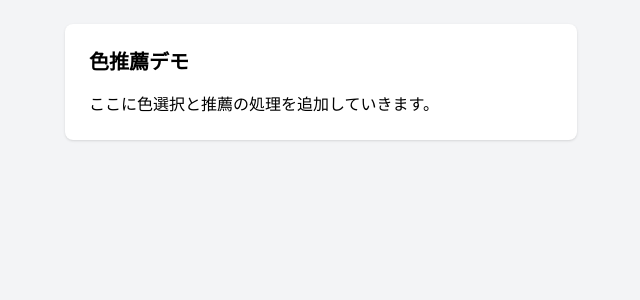
After one commit to emar27181/my-color-recommendation-project, a Flask app: page /color_recommend in a window 1280 px wide. The commit adds this page. Shown: the top 300 px of the page, without its empty margins (319-959 px from the left). Run offline with Flask 3, Linux system fonts and the light colour scheme; some libraries are stand-ins or nearby versions.

Commit message:
色の推薦のデモページの仮実装

```diff
--- a/src/app.py
+++ b/src/app.py
@@ -12,6 +12,10 @@ def home():
 def about():
     return render_template("about.html")
 
+@app.route("/color_recommend")
+def color_recommend():
+    return render_template("color_recommend.html")
+
 
 if __name__ == "__main__":
     app.run(debug=True)
--- a/src/templates/base.html
+++ b/src/templates/base.html
@@ -1,16 +1,19 @@
 <!DOCTYPE html>
 <html lang="ja">
+
 <head>
     <meta charset="UTF-8">
     <meta name="viewport" content="width=device-width, initial-scale=1.0">
     <title>{% block title %}シンプルサイト{% endblock %}</title>
     <link rel="stylesheet" href="{{ url_for('static', filename='styles.css') }}">
 </head>
+
 <body>
     <nav>
         <ul>
             <li><a href="{{ url_for('home') }}">ホーム</a></li>
             <li><a href="{{ url_for('about') }}">About</a></li>
+            <li><a href="{{ url_for('color_recommend') }}">色の推薦</a></li>
         </ul>
     </nav>
 
@@ -18,4 +21,5 @@
         {% block content %}{% endblock %}
     </main>
 </body>
+
 </html>
--- /dev/null
+++ b/src/templates/color_recommend.html
@@ -0,0 +1,18 @@
+<!DOCTYPE html>
+<html lang="ja">
+
+<head>
+    <meta charset="UTF-8" />
+    <meta name="viewport" content="width=device-width, initial-scale=1.0" />
+    <title>色推薦デモ</title>
+    <script src="https://cdn.tailwindcss.com"></script> <!-- ← CDNで読み込み -->
+</head>
+
+<body class="bg-gray-100 p-6">
+    <div class="max-w-lg mx-auto bg-white p-6 rounded-lg shadow">
+        <h1 class="text-xl font-bold mb-4">色推薦デモ</h1>
+        <p>ここに色選択と推薦の処理を追加していきます。</p>
+    </div>
+</body>
+
+</html>
```
